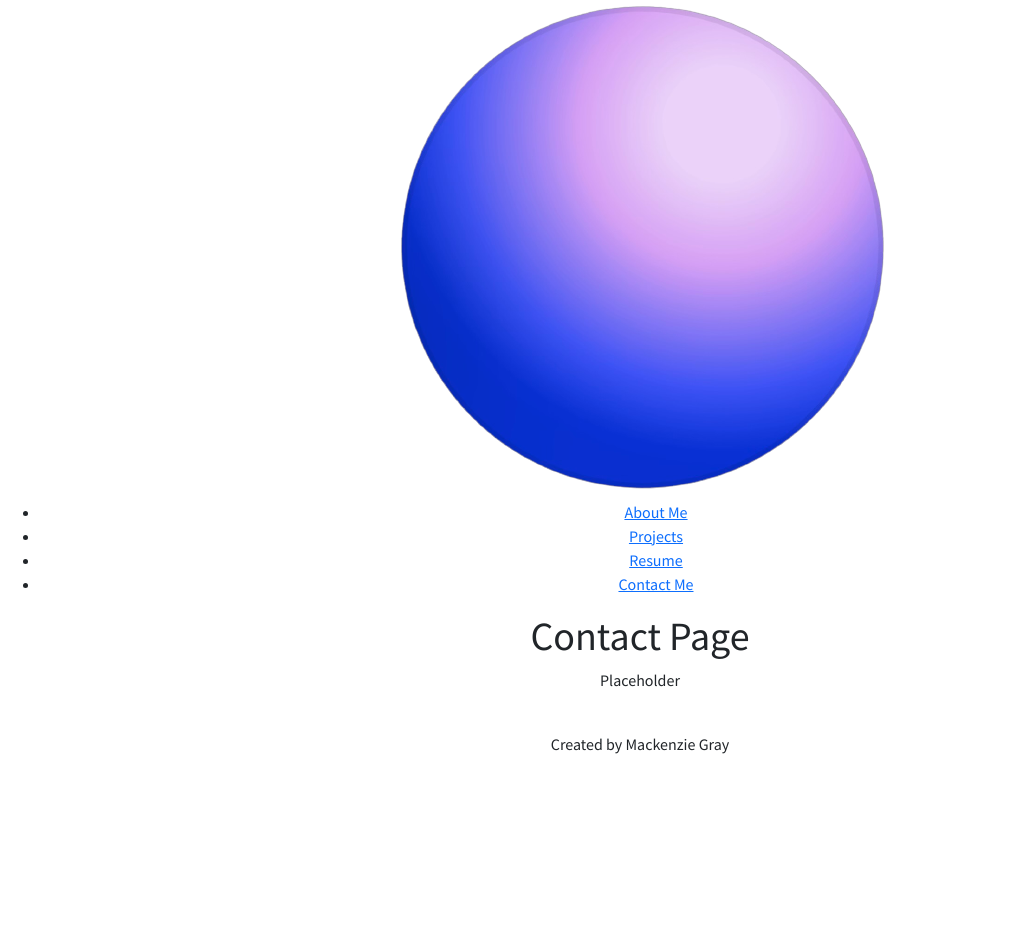
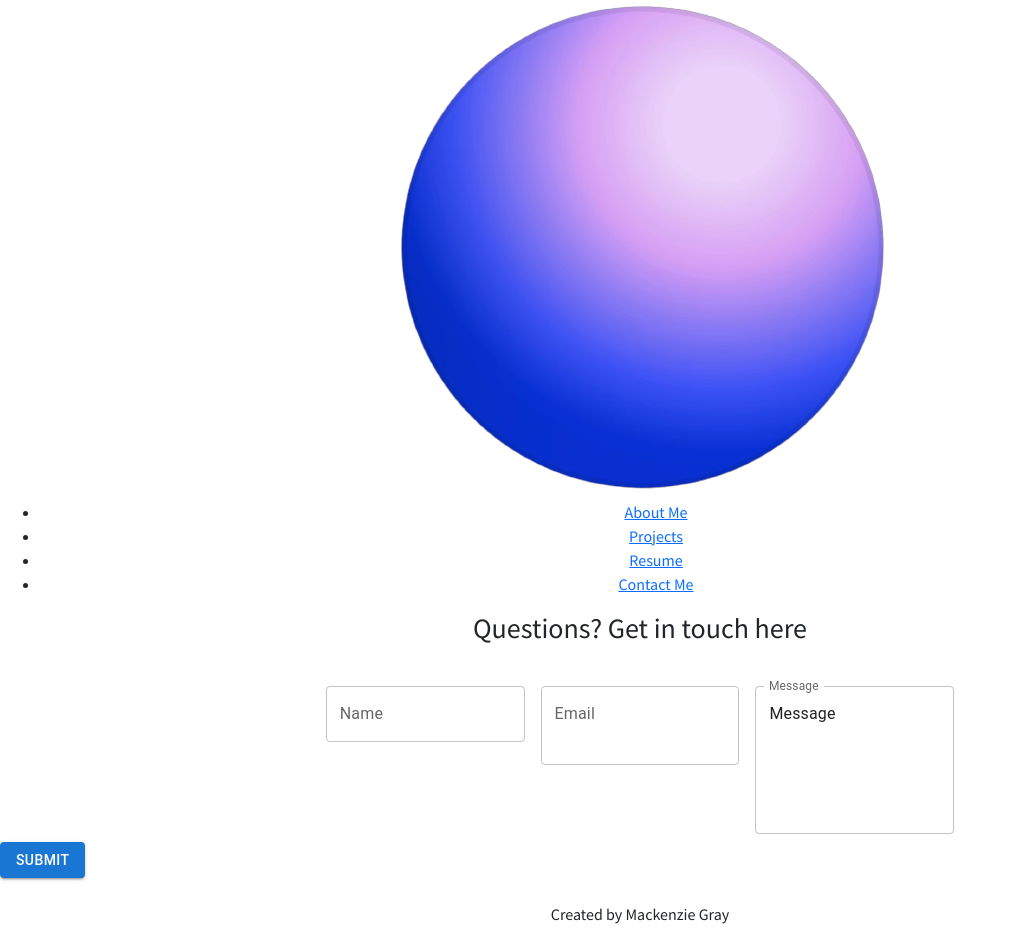
Before and after one commit to mdkgray/portfoligray, a React (Create React App) app: page /Contact in a window 1280 px wide. Shown: the whole page, without its empty margins (0-1017 px from the left). Before the commit the page ends 800 px from the top, so only its background shows below. Built offline with nearby package versions, Linux system fonts and the light colour scheme.

Commit message:
added contact form

```diff
--- a/package.json
+++ b/package.json
@@ -1,5 +1,6 @@
 {
   "name": "portfoligray",
+  "homepage": "https://mdkgray.github.io/portfoligray",
   "version": "0.1.0",
   "private": true,
   "dependencies": {
@@ -11,6 +12,7 @@
     "@testing-library/jest-dom": "^5.16.4",
     "@testing-library/react": "^11.1.0",
     "@testing-library/user-event": "^13.5.0",
+    "gh-pages": "^4.0.0",
     "react": "17.0.2",
     "react-dom": "17.0.2",
     "react-router-dom": "^6.4.1",
@@ -19,6 +21,8 @@
     "web-vitals": "^2.1.4"
   },
   "scripts": {
+    "predeploy": "npm run build",
+    "deploy": "gh-pages -d build",
     "start": "react-scripts start",
     "build": "react-scripts build",
     "test": "react-scripts test",
--- a/src/components/Header.js
+++ b/src/components/Header.js
@@ -6,7 +6,7 @@ function Header() {
 
     return (
     <div className='header center'>
-        <img src={'/assets/images/ZORB.png'}></img>
+        <img src={'/assets/images/ZORB.png'} className='' alt='zorb'></img>
         <Navigation />
     </div>
     )
--- a/src/components/Pages/Contact.js
+++ b/src/components/Pages/Contact.js
@@ -1,13 +1,50 @@
 import React from 'react';
+import Box from '@mui/material/Box';
+import TextField from '@mui/material/TextField';
+import Stack from '@mui/material/Stack';
+import Button from '@mui/material/Button';
 
 export default function Contact() {
     return (
-        <div>
-            <h1>Contact Page</h1>
-            <p>
-                Placeholder
-            </p>
-        </div>
+        <Box
+            component="form"
+            sx={{
+                '& .MuiTextField-root': { m: 1, width: '25ch' },
+            }}
+            noValidate
+            autoComplete="off"
+        >
+            <div>
+                <div>
+                    <h3>Questions? Get in touch here</h3>
+                </div>
+                <br/>
+                <TextField
+                    id="outlined-textarea"
+                    label="Name"
+                    placeholder="Enter Name"
+                    multiline
+                />
+                <TextField
+                    id="outlined-textarea"
+                    label="Email"
+                    placeholder="example@example.com"
+                    multiline
+                />
+                <TextField
+                    id="outlined-multiline-static"
+                    label="Message"
+                    multiline
+                    rows={5}
+                    defaultValue="Message"
+                />
+
+                <Stack spacing={2} direction="row">
+                    <Button variant="contained">Submit</Button>
+                </Stack>
+            </div>
+        </Box>
+
     );
 }
 
```
Also changed, not shown: src/index.js (+0 -7 lines), 1 other file (tests, documents, lock files or other folders).
